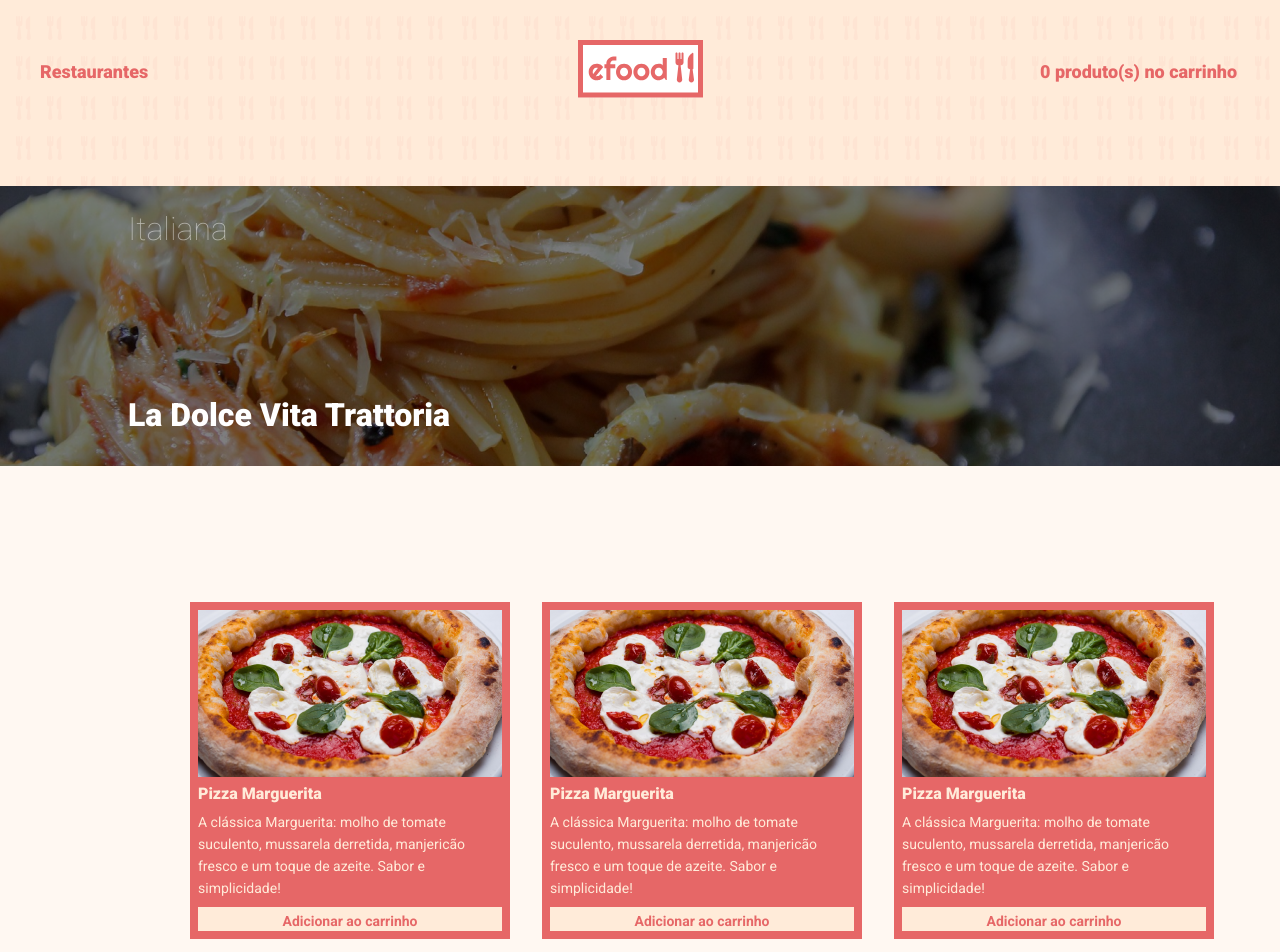
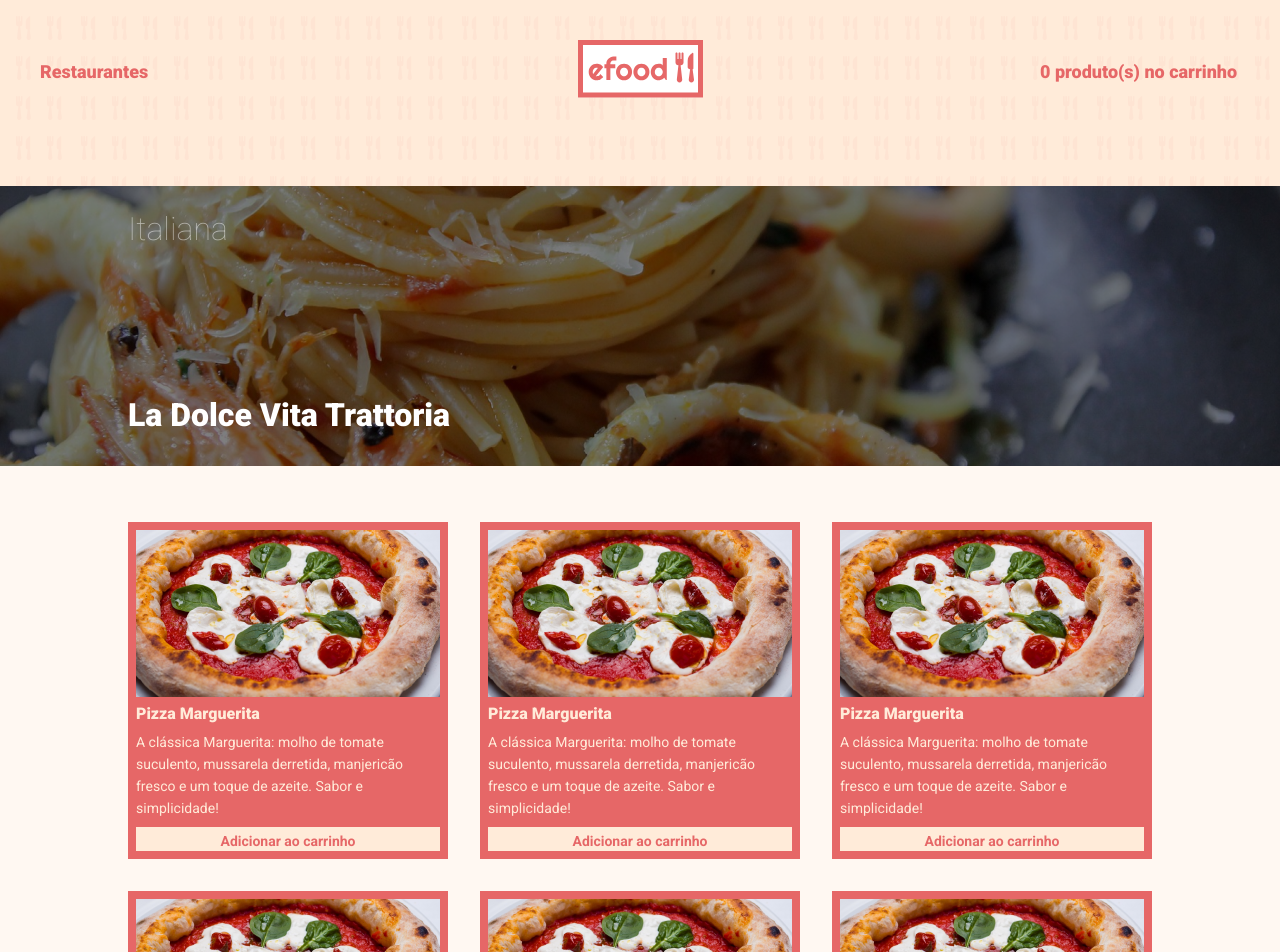
Before and after one commit to rhnrod/ebac_efood, a React (Vite) app: page /perfil in a window 1280 px wide. Shown: the top 952 px of the page. Built offline with nearby package versions, Linux system fonts and the light colour scheme; the HTML template or start-up script is replaced by a standard one.

Commit message:
fix: TagContainer top padding in menu card

```diff
--- a/src/components/MenuCard/styles.ts
+++ b/src/components/MenuCard/styles.ts
@@ -23,12 +23,13 @@ export const CardContainer = styled.div`
 export const DestaqueContainer = styled.div`
   display: flex;
   position: absolute;
-  top: 8px;
-  right: 8px;
+  top: 16px;
+  right: 16px;
   z-index: 1;
   height: 26px;
   font-size: 12px;
   text-align: center;
+  gap: 8px;
 
   ${TagContainer} {
     &:first-child {
--- a/src/components/Tag/styles.ts
+++ b/src/components/Tag/styles.ts
@@ -8,7 +8,6 @@ export const TagContainer = styled.div<Props>`
   font-size: ${(props) => (props.size === 'big' ? '14px' : '12px')};
   line-height: ${(props) => (props.size === 'big' ? '16px' : '14px')};
   padding: 6px 4px;
-  margin-right: 8px;
   font-weight: bold;
   display: inline-block;
   align-items: center;
--- a/src/containers/ProductList/index.tsx
+++ b/src/containers/ProductList/index.tsx
@@ -1,6 +1,5 @@
 import ProductCard from '../../components/ProductCard'
-import { Container } from '../../styles'
-import { ListContainer } from './styles'
+import { ListContainer, ProductContainer } from './styles'
 import pizza from '../../assets/images/pizza.png'
 
 const products = [
@@ -49,7 +48,7 @@ const products = [
 ]
 
 const ProductList = () => (
-  <Container>
+  <ProductContainer>
     <ListContainer>
       {products.map((product) => (
         <ProductCard
@@ -61,7 +60,7 @@ const ProductList = () => (
         />
       ))}
     </ListContainer>
-  </Container>
+  </ProductContainer>
 )
 
 export default ProductList
--- a/src/containers/ProductList/styles.ts
+++ b/src/containers/ProductList/styles.ts
@@ -1,7 +1,15 @@
 import styled from 'styled-components'
 
+export const ProductContainer = styled.div`
+  padding-top: 56px;
+  padding-bottom: 120px;
+  width: 100%;
+  display: flex;
+`
+
 export const ListContainer = styled.div`
-  padding-top: 56px;
+  height: fit-content;
+  width: fit-content;
   margin: 0 auto;
   display: grid;
   grid-template-columns: repeat(3, 1fr);
```
